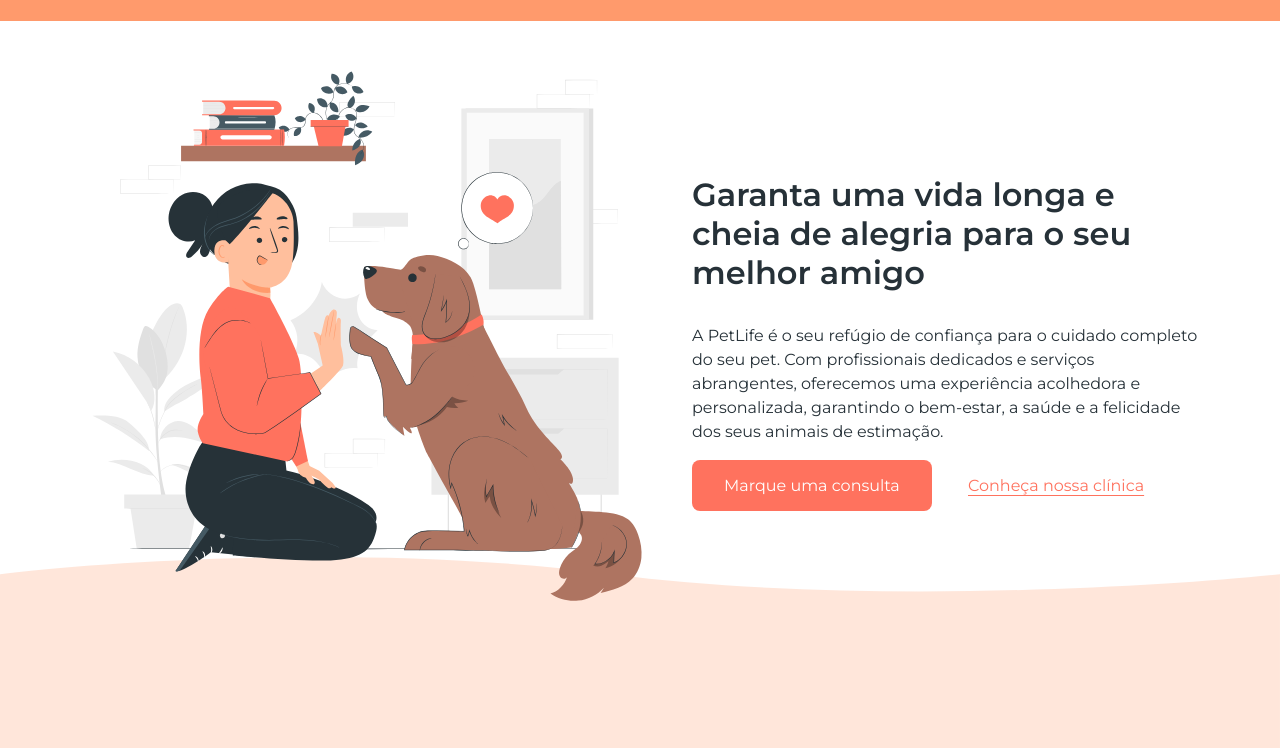
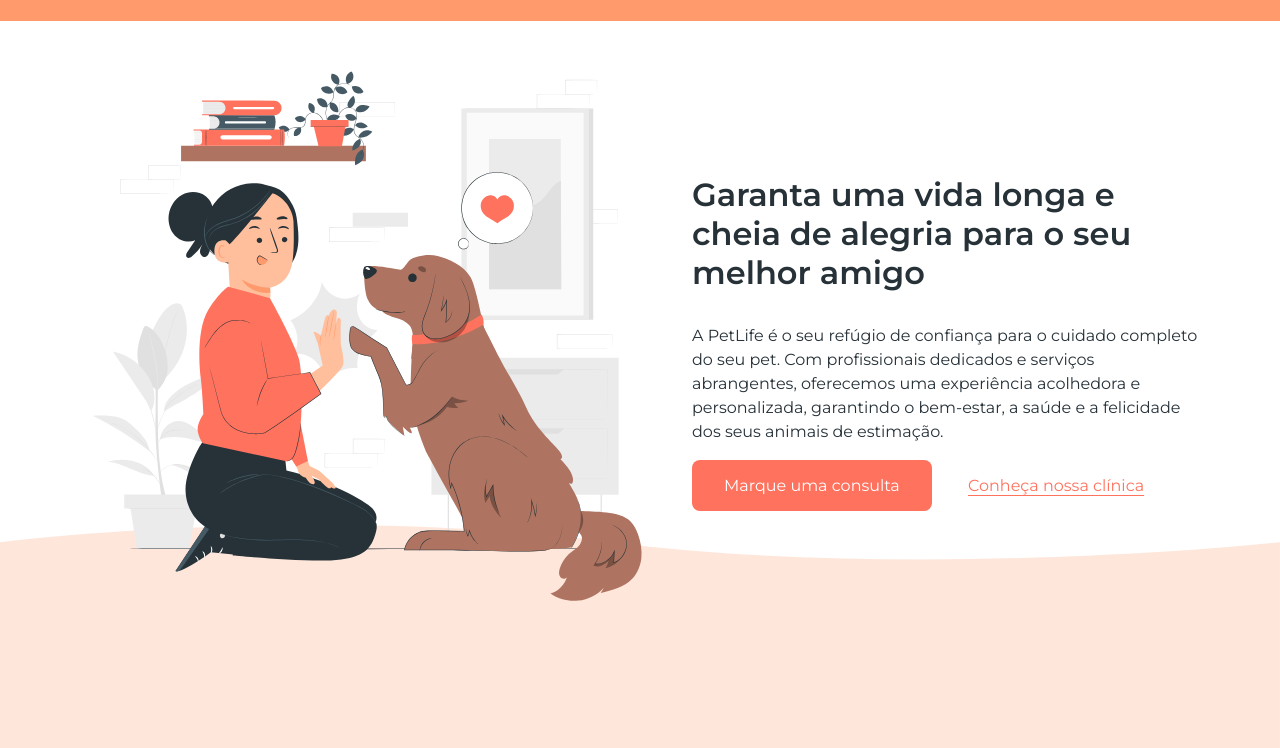
Before and after one commit to isaacpontes/petlife, a plain HTML site: page index.html in a window 1280 px wide. Shown: the part 52-800 px from the top of the page. Drawn offline with Linux system fonts and the light colour scheme.

Commit message:
fix: adjust shape position

```diff
--- a/index.css
+++ b/index.css
@@ -36,7 +36,7 @@ header a {
   display: flex;
   align-items: center;
   gap: 32px;
-  padding: 24px 80px 160px 80px;
+  padding: 24px 80px 128px 80px;
   position: relative;
 }
 
```
